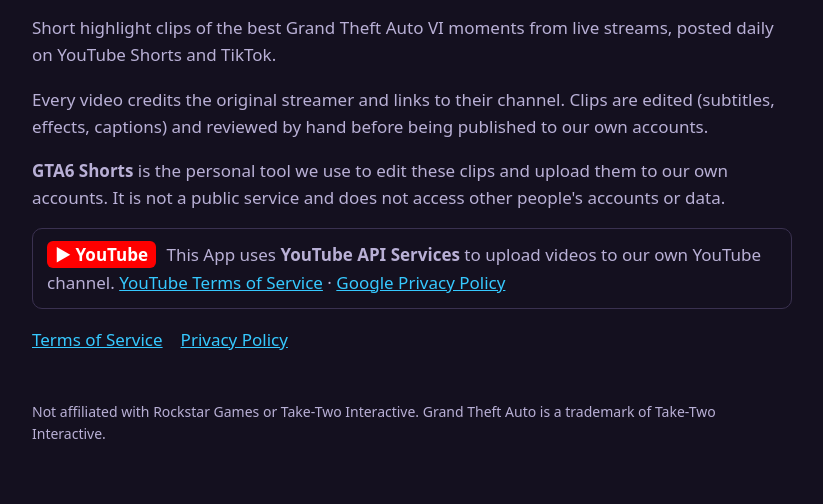
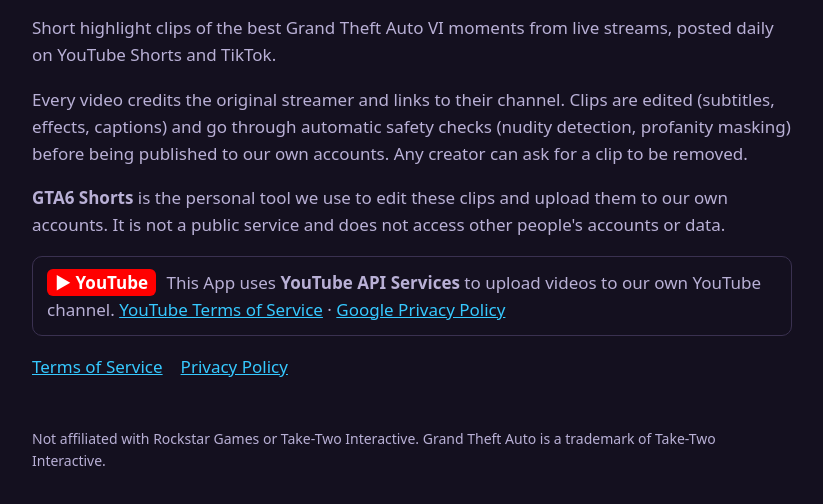
Before and after one commit to ItzRushin/gta6shorts-site, a plain HTML site: page index.html in a window 1280 px wide. Shown: the part 102-606 px from the top of the page, without its empty margins (228-1051 px from the left). Drawn offline with Linux system fonts and the light colour scheme.

Commit message:
Describe automatic safety checks accurately
Co-Authored-By: Claude Opus 5.5 <noreply@anthropic.com>

```diff
--- a/index.html
+++ b/index.html
@@ -23,7 +23,8 @@
   <h1>GTA 6 Daily Momentz</h1>
   <p>Short highlight clips of the best Grand Theft Auto VI moments from live streams, posted daily on YouTube Shorts and TikTok.</p>
   <p>Every video credits the original streamer and links to their channel. Clips are edited (subtitles, effects, captions)
-     and reviewed by hand before being published to our own accounts.</p>
+     and go through automatic safety checks (nudity detection, profanity masking) before being published to our own
+     accounts. Any creator can ask for a clip to be removed.</p>
   <p><strong>GTA6 Shorts</strong> is the personal tool we use to edit these clips and upload them to our own accounts.
      It is not a public service and does not access other people's accounts or data.</p>
   <p class="yt"><span class="ytbadge">▶ YouTube</span> This App uses <strong>YouTube API Services</strong> to upload
```
